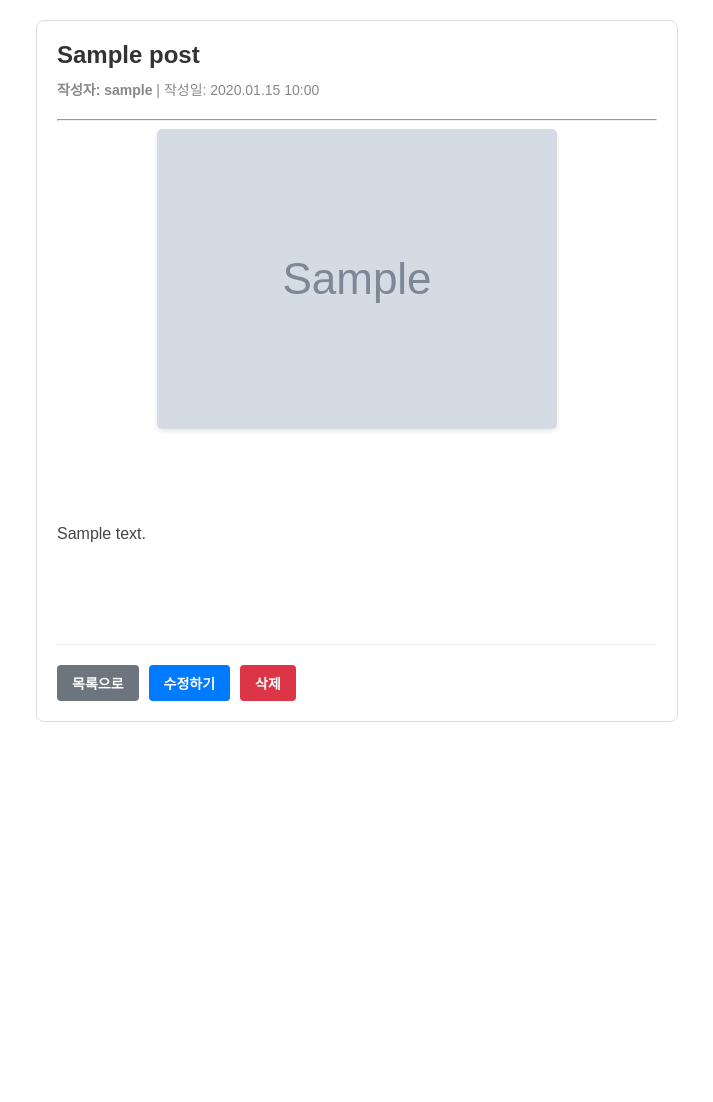
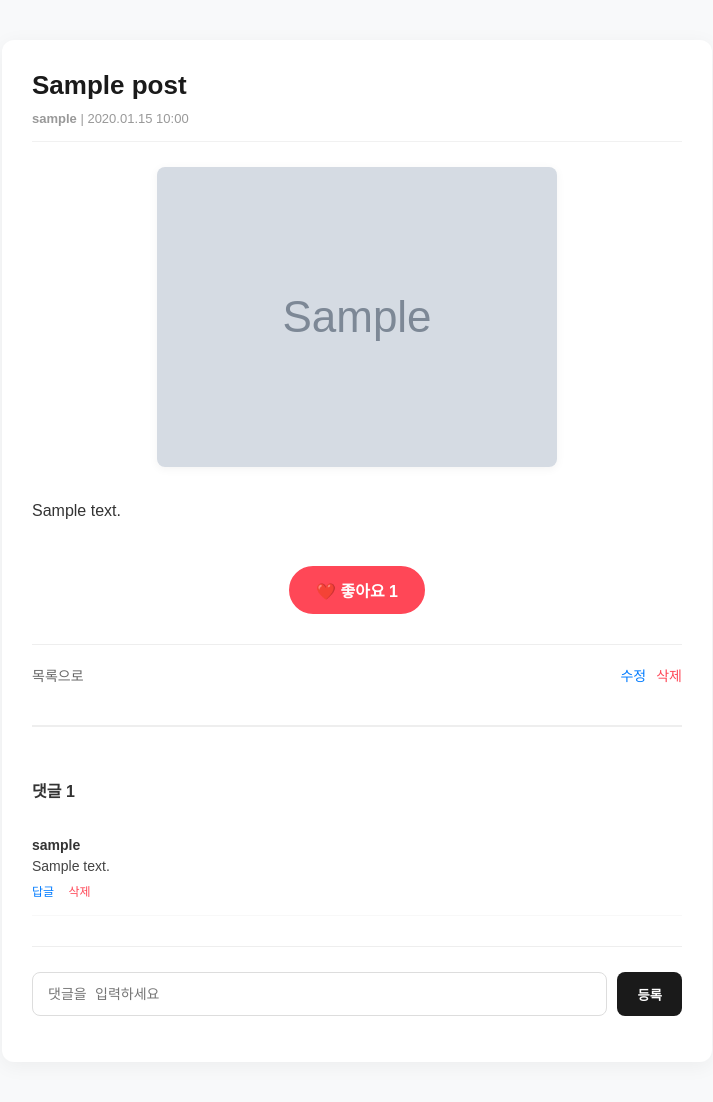
Before and after one commit to ofjrv/WAGI-4th-WEB_BE, a Django app: page /detail/1/ in a window 1280 px wide. Shown: the whole page, without its empty margins (283-996 px from the left). Before the commit the page ends 722 px from the top, so only its background shows below. Run offline with Django 5.2, Linux system fonts and the light colour scheme; a user stored in the database is signed in; tables that the repository leaves empty hold one stand-in row (values such as "Sample post"); grey boxes marked "Sample" are stand-in pictures.

Commit message:
5주차 과제

```diff
--- a/post/templates/detail.html
+++ b/post/templates/detail.html
@@ -1,96 +1,132 @@
 <style>
-    /* 기존 스타일 유지 */
+    body { background-color: #f8f9fa; color: #333; }
     .container {
-        max-width: 600px;
-        margin: 20px auto;
-        padding: 20px;
-        border: 1px solid #ddd;
+        max-width: 650px; margin: 40px auto; padding: 30px;
+        background: white; border-radius: 12px;
+        box-shadow: 0 4px 20px rgba(0,0,0,0.05);
+        font-family: 'Pretendard', sans-serif;
+    }
+    .post-title { font-size: 26px; font-weight: 800; margin-bottom: 10px; color: #1a1a1a; }
+    .post-date { font-size: 13px; color: #999; margin-bottom: 25px; border-bottom: 1px solid #f1f1f1; padding-bottom: 15px; }
+
+    /* 사진 크기 최적화 */
+    .image-container { display: flex; flex-direction: column; gap: 15px; align-items: center; margin-bottom: 30px; }
+    .image-container img {
+        max-width: 100%;
+        max-height: 400px; /* 사진 높이 제한 */
+        width: auto;
         border-radius: 8px;
-        font-family: sans-serif;
-    }
-    .post-title {
-        font-size: 24px;
-        font-weight: bold;
-        margin-bottom: 10px;
-        color: #333;
-    }
-    .post-date {
-        color: #888;
-        font-size: 14px;
-        margin-bottom: 20px;
-    }
-    .updated-label {
-        color: #888;
-        margin-left: 5px;
-    }
-    .post-content {
-        line-height: 1.6;
-        color: #444;
-        margin: 25px 0;
-        white-space: pre-wrap;
-    }
-    .image-container img {
-        display: block;
-        width: auto;
-        max-width: 100%;
-        max-height: 500px;
-        margin: 0 auto 20px auto;
-        border-radius: 5px;
-        box-shadow: 0 2px 5px rgba(0,0,0,0.1);
+        box-shadow: 0 2px 10px rgba(0,0,0,0.05);
         object-fit: contain;
     }
-    .button-group {
-        margin-top: 30px;
-        padding-top: 20px;
-        border-top: 1px solid #eee;
-        display: flex;
-        gap: 10px;
+
+    .post-content { font-size: 16px; line-height: 1.8; margin-bottom: 40px; white-space: pre-wrap; }
+
+    /* 좋아요 & 버튼 */
+    .like-section { text-align: center; margin-bottom: 30px; }
+    .btn-like {
+        padding: 10px 25px; border: 2px solid #ff4757; background: white;
+        color: #ff4757; border-radius: 25px; text-decoration: none; font-weight: bold;
+        transition: 0.2s; display: inline-block;
     }
-    .btn {
-        padding: 8px 15px;
-        text-decoration: none;
-        border-radius: 4px;
-        font-size: 14px;
-        font-weight: bold;
+    .btn-like.active { background: #ff4757; color: white; }
+    .button-group { display: flex; gap: 10px; border-top: 1px solid #eee; padding-top: 20px; font-size: 14px; }
+
+    /* 댓글 섹션 */
+    .comment-section { margin-top: 40px; border-top: 2px solid #eee; padding-top: 30px; }
+    .comment-item { padding: 15px 0; border-bottom: 1px solid #f8f8f8; }
+    .reply-item {
+        margin-left: 35px; margin-top: 10px; padding: 12px;
+        background: #f9f9f9; border-radius: 8px; border-left: 3px solid #007bff;
     }
-    .btn-list { background-color: #6c757d; color: white; }
-    .btn-edit { background-color: #007bff; color: white; }
-    .btn-delete { background-color: #dc3545; color: white; }
-    .btn:hover { opacity: 0.8; }
+    .comment-author { font-weight: bold; font-size: 14px; }
+    .comment-content { font-size: 14px; color: #444; margin-top: 5px; }
+
+    /* 입력창 디자인 (로그인창과 통일) */
+    .comment-form { display: flex; gap: 10px; margin-top: 20px; }
+    .comment-form textarea {
+        flex: 1; height: 44px; padding: 10px 15px;
+        border: 1px solid #ddd; border-radius: 8px; resize: none; font-size: 14px;
+    }
+    .btn-submit {
+        background: #1a1a1a; color: white; border: none;
+        border-radius: 8px; padding: 0 20px; font-weight: bold; cursor: pointer;
+    }
 </style>
 
 <div class="container">
     <div class="post-title">{{ post.title }}</div>
+    <div class="post-date">
+        <strong>{{ post.author.username }}</strong> | {{ post.created_at|date:"Y.m.d H:i" }}
+    </div>
 
-    <div class="post-date">
-        <strong>작성자: {{ post.author.username }}</strong> |
-        <span>작성일: {{ post.created_at|date:"Y.m.d H:i" }}</span>
+    <div class="image-container">
+        {% for img_obj in post.images.all %}
+            <img src="{{ img_obj.image.url }}">
+        {% endfor %}
+    </div>
 
-        {% if post.created_at|date:"YmdHi" != post.updated_at|date:"YmdHi" %}
-            <span class="updated-label">| 수정됨: {{ post.updated_at|date:"Y.m.d H:i" }}</span>
+    <div class="post-content">{{ post.content }}</div>
+
+    <div class="like-section">
+        <a href="{% url 'post_like' post.id %}" class="btn-like {% if user in post.likes.all %}active{% endif %}">
+            ❤️ 좋아요 {{ post.likes.count }}
+        </a>
+    </div>
+
+    <div class="button-group">
+        <a href="{% url 'home' %}" style="text-decoration: none; color: #666;">목록으로</a>
+        {% if user == post.author %}
+            <a href="{% url 'update' post.id %}" style="margin-left: auto; color: #007bff; text-decoration: none;">수정</a>
+            <a href="{% url 'delete' post.id %}" onclick="return confirm('삭제할까요?')" style="color: #ff4757; text-decoration: none;">삭제</a>
         {% endif %}
     </div>
 
-    <hr>
+    <div class="comment-section">
+        <h4 style="margin-bottom: 20px;">댓글 {{ post.comments.count }}</h4>
 
-    <div class="image-container">
-        {% for img_obj in post.images.all %}
-            <img src="{{ img_obj.image.url }}" alt="업로드 이미지">
-        {% empty %}
-            <p style="color: #999; text-align: center;">첨부된 이미지가 없습니다.</p>
+        {% for comment in post.comments.all %}
+            {% if not comment.parent %}
+                <div class="comment-item">
+                    <span class="comment-author">{{ comment.author.username }}</span>
+                    <div class="comment-content">{{ comment.content }}</div>
+                    <div style="margin-top: 8px;">
+                        <a href="javascript:void(0)" onclick="toggleReply('{{ comment.id }}')" style="font-size: 12px; color: #007bff; text-decoration: none;">답글</a>
+                        {% if user == comment.author %}
+                            <a href="{% url 'comment_delete' comment.id %}" style="font-size: 12px; color: #ff4757; text-decoration: none; margin-left: 10px;">삭제</a>
+                        {% endif %}
+                    </div>
+
+                    {% for reply in comment.replies.all %}
+                        <div class="reply-item">
+                            <span class="comment-author">ㄴ {{ reply.author.username }}</span>
+                            <div class="comment-content">{{ reply.content }}</div>
+                        </div>
+                    {% endfor %}
+
+                    <form action="{% url 'comment_write' post.id %}" method="POST" id="reply-form-{{ comment.id }}" class="comment-form" style="display: none; margin-left: 35px;">
+                        {% csrf_token %}
+                        <input type="hidden" name="parent_id" value="{{ comment.id }}">
+                        <textarea name="content" placeholder="답글 입력..." required></textarea>
+                        <button type="submit" class="btn-submit">등록</button>
+                    </form>
+                </div>
+            {% endif %}
         {% endfor %}
-    </div>
 
-    <div class="post-content">
-        {{ post.content|linebreaks }}
-    </div>
-
-    <div class="button-group">
-        <a href="{% url 'home' %}" class="btn btn-list">목록으로</a>
-
-        {% if user.is_authenticated and user == post.author %}
-            <a href="{% url 'update' post.id %}" class="btn btn-edit">수정하기</a>
-            <a href="{% url 'delete' post.id %}" class="btn btn-delete" onclick="return confirm('정말 삭제하시겠습니까?');">삭제</a>
+        {% if user.is_authenticated %}
+            <form action="{% url 'comment_write' post.id %}" method="POST" class="comment-form" style="margin-top: 30px; border-top: 1px solid #eee; padding-top: 25px;">
+                {% csrf_token %}
+                <textarea name="content" placeholder="댓글을 입력하세요" required></textarea>
+                <button type="submit" class="btn-submit">등록</button>
+            </form>
         {% endif %}
     </div>
 </div>
+
+<script>
+    function toggleReply(id) {
+        const form = document.getElementById('reply-form-' + id);
+        form.style.display = form.style.display === 'none' ? 'flex' : 'none';
+    }
+</script>
--- a/post/urls.py
+++ b/post/urls.py
@@ -1,11 +1,21 @@
-# post/urls.py
 from django.urls import path
 from . import views
 
 urlpatterns = [
+    # 게시판 기본 기능
     path('', views.home, name='home'),
     path('write/', views.write, name='write'),
     path('detail/<int:post_id>/', views.detail, name='detail'),
-    path('update/<int:post_id>/', views.update, name='update'), # [추가 확인]
+    path('update/<int:post_id>/', views.update, name='update'),
     path('delete/<int:post_id>/', views.delete, name='delete'),
+
+    # [5주차 추가] 좋아요 & 댓글 기능 (이 부분이 추가되어야 에러가 안 납니다!)
+    path('like/<int:post_id>/', views.post_like, name='post_like'),
+    path('comment/<int:post_id>/', views.comment_write, name='comment_write'),
+    path('comment/delete/<int:comment_id>/', views.comment_delete, name='comment_delete'),
+
+    # 계정 관련 - 직접 구현한 뷰 연결
+    path('signup/', views.signup, name='signup'),
+    path('login/', views.login_view, name='login'),
+    path('logout/', views.logout_view, name='logout'),
 ]
--- a/post/views.py
+++ b/post/views.py
@@ -1,11 +1,11 @@
 from django.shortcuts import render, redirect, get_object_or_404
 from django.contrib.auth.decorators import login_required
 from django.contrib import messages
-from .models import Post, PostImage
+from .models import Post, PostImage, Comment  # Comment 추가
 
-# [추가] 회원가입에 필요한 임포트
-from django.contrib.auth.forms import UserCreationForm
-from django.contrib.auth import login as auth_login
+# 계정 관련 필수 임포트
+from django.contrib.auth import login as auth_login, logout as auth_logout, authenticate
+from django.contrib.auth.forms import UserCreationForm, AuthenticationForm
 
 # 1. 목록 (누구나)
 def home(request):
@@ -20,7 +20,6 @@ def write(request):
         content = request.POST.get('content')
         images = request.FILES.getlist('images')
 
-        # 현재 로그인한 유저를 author로 저장
         post = Post.objects.create(author=request.user, title=title, content=content)
 
         for img in images:
@@ -34,12 +33,11 @@ def detail(request, post_id):
     post = get_object_or_404(Post, pk=post_id)
     return render(request, 'detail.html', {'post': post})
 
-# 4. 수정 (로그인 필수 + 본인 확인)
+# 4. 수정 (사진 삭제 + 추가 기능 구현)
 @login_required(login_url='login')
 def update(request, post_id):
     post = get_object_or_404(Post, pk=post_id)
 
-    # 작성자가 아니면 튕겨내기
     if post.author != request.user:
         messages.error(request, "본인의 글만 수정할 수 있습니다.")
         return redirect('detail', post_id=post.id)
@@ -47,6 +45,18 @@ def update(request, post_id):
     if request.method == 'POST':
         post.title = request.POST.get('title')
         post.content = request.POST.get('content')
+
+        # [5주차 핵심] 기존 사진 삭제 (체크박스 선택된 것들)
+        delete_image_ids = request.POST.getlist('delete_images')
+        for img_id in delete_image_ids:
+            img = get_object_or_404(PostImage, id=img_id)
+            img.delete() # 모델 삭제 시 지우님이 만든 시그널이 파일도 지워줍니다.
+
+        # [5주차 핵심] 새로운 사진 추가
+        new_images = request.FILES.getlist('images')
+        for img in new_images:
+            PostImage.objects.create(post=post, image=img)
+
         post.save()
         return redirect('detail', post_id=post.pk)
 
@@ -56,22 +66,74 @@ def update(request, post_id):
 @login_required(login_url='login')
 def delete(request, post_id):
     post = get_object_or_404(Post, pk=post_id)
-
     if post.author != request.user:
         messages.error(request, "본인의 글만 삭제할 수 있습니다.")
         return redirect('detail', post_id=post.id)
-
     post.delete()
     return redirect('home')
 
-# [추가] 6. 회원가입 (signup)
+# --- 5주차 추가 기능 (좋아요 / 댓글) ---
+
+# 6. 좋아요 토글 (M:N 관계 활용)
+@login_required(login_url='login')
+def post_like(request, post_id):
+    post = get_object_or_404(Post, pk=post_id)
+    if request.user in post.likes.all():
+        post.likes.remove(request.user) # 이미 눌렀다면 취소
+    else:
+        post.likes.add(request.user)    # 안 눌렀다면 추가
+    return redirect('detail', post_id=post_id)
+
+# 7. 댓글 작성 (1:N 관계 활용)
+@login_required(login_url='login')
+def comment_write(request, post_id):
+    if request.method == 'POST':
+        post = get_object_or_404(Post, pk=post_id)
+        content = request.POST.get('content')
+        parent_id = request.POST.get('parent_id') # 대댓글일 경우 부모 ID가 넘어옴
+
+        if content:
+            comment = Comment(post=post, author=request.user, content=content)
+            if parent_id: # 부모 ID가 있다면 대댓글로 저장
+                comment.parent_id = parent_id
+            comment.save()
+
+    return redirect('detail', post_id=post_id)
+
+# 8. 댓글 삭제 (본인 확인)
+@login_required(login_url='login')
+def comment_delete(request, comment_id):
+    comment = get_object_or_404(Comment, pk=comment_id)
+    post_id = comment.post.id
+    if comment.author == request.user:
+        comment.delete()
+    else:
+        messages.error(request, "본인 댓글만 삭제 가능합니다.")
+    return redirect('detail', post_id=post_id)
+
+# --- 기존 계정 관리 함수 ---
 def signup(request):
     if request.method == 'POST':
         form = UserCreationForm(request.POST)
         if form.is_valid():
             user = form.save()
-            auth_login(request, user)  # 가입 즉시 로그인 처리
+            auth_login(request, user)
             return redirect('home')
     else:
         form = UserCreationForm()
     return render(request, 'signup.html', {'form': form})
+
+def login_view(request):
+    if request.method == 'POST':
+        form = AuthenticationForm(request, data=request.POST)
+        if form.is_valid():
+            user = form.get_user()
+            auth_login(request, user)
+            return redirect('home')
+    else:
+        form = AuthenticationForm()
+    return render(request, 'login.html', {'form': form})
+
+def logout_view(request):
+    auth_logout(request)
+    return redirect('home')
--- a/wagi_web/urls.py
+++ b/wagi_web/urls.py
@@ -1,24 +1,13 @@
+# wagi_web/urls.py
 from django.contrib import admin
 from django.urls import path, include
 from django.conf import settings
 from django.conf.urls.static import static
-from django.contrib.auth import views as auth_views
-# [수정] 프로젝트 루트에는 views가 없으므로 post 앱에서 가져옵니다.
-from post import views as post_views
 
 urlpatterns = [
     path("admin/", admin.site.urls),
-    path('', include('post.urls')), # post 앱의 urls.py를 포함
-
-    # 로그인/로그아웃 (장고 내장 뷰 활용)
-    path('login/', auth_views.LoginView.as_view(template_name='login.html'), name='login'),
-    # 최근 장고 버전은 로그아웃을 POST로 처리하므로 아래처럼 설정합니다.
-    path('logout/', auth_views.LogoutView.as_view(), name='logout'),
-
-    # 회원가입 (post 앱의 views에 만든 signup 함수 연결)
-    path('signup/', post_views.signup, name='signup'),
+    path('', include('post.urls')),  # 모든 기능(로그인 포함)을 post 앱의 urls로 넘김
 ]
 
-# 미디어 파일 서빙 설정
 if settings.DEBUG:
     urlpatterns += static(settings.MEDIA_URL, document_root=settings.MEDIA_ROOT)
```
Also changed, not shown: post/models.py (+17 -9 lines), post/templates/login.html (+47 -25 lines), post/templates/update.html (+45 -20 lines).
